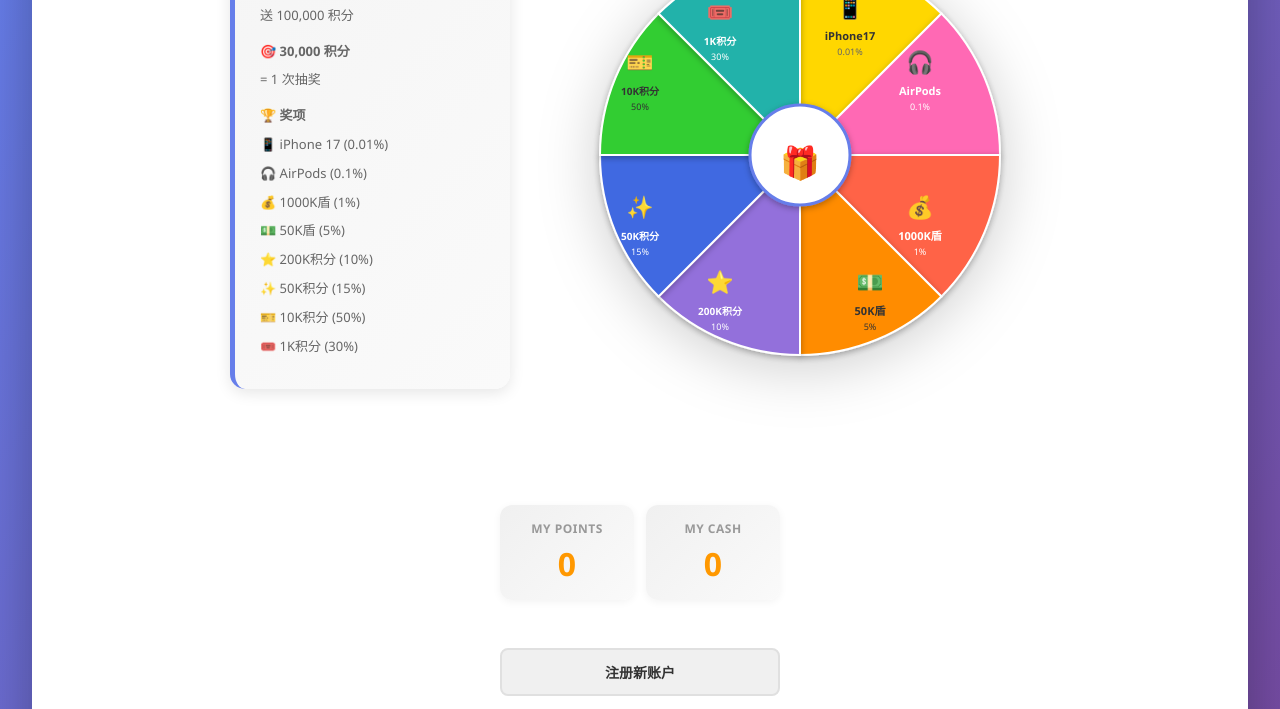
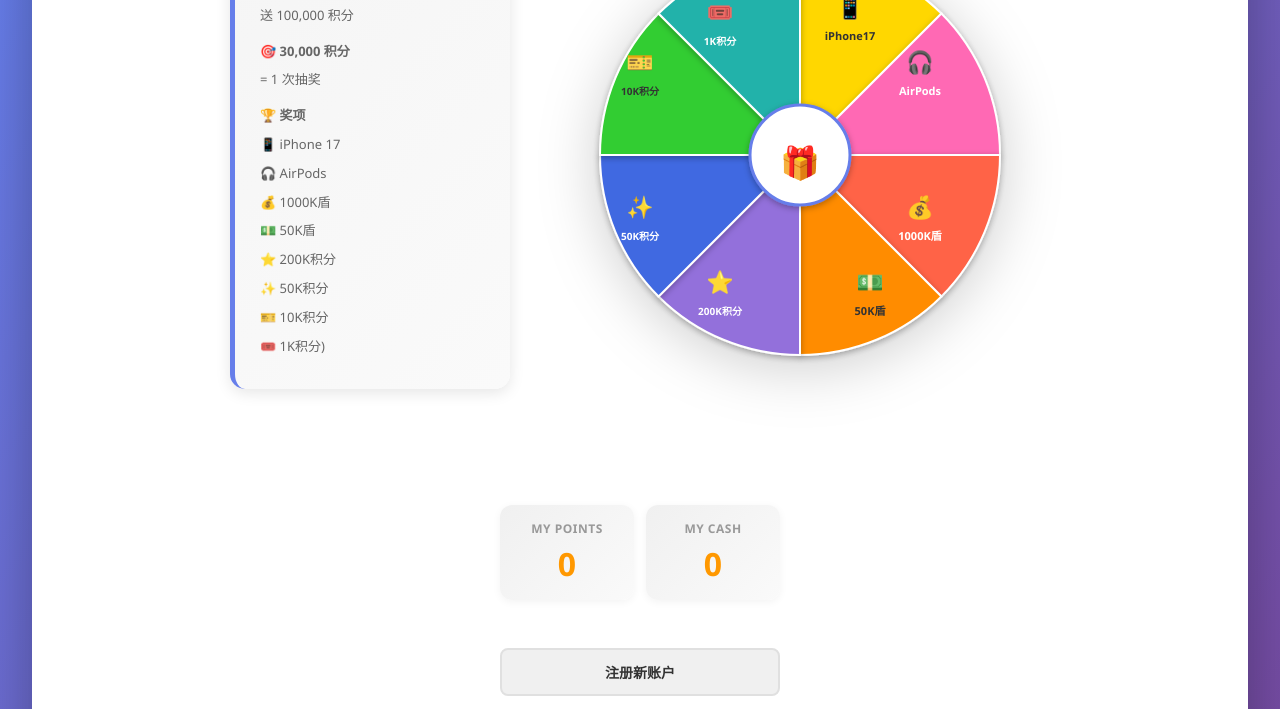
Before and after one commit to gaojian98/lucky-spin, a website: page index.html in a window 1280 px wide. Shown: the part 42-751 px from the top of the page. Drawn offline with Linux system fonts and the light colour scheme.

Commit message:
删除百分比：游戏说明和转盘上的百分比全部删除

```diff
--- a/index.html
+++ b/index.html
@@ -1,3 +1,4 @@
+
 <!DOCTYPE html>
 <html>
 <head>
@@ -86,14 +87,14 @@
           <p style="margin-top: 15px;">🎯 <strong>30,000 积分</strong></p>
           <p>= 1 次抽奖</p>
           <p style="margin-top: 15px;">🏆 <strong>奖项</strong></p>
-          <p>📱 iPhone 17 (0.01%)</p>
-          <p>🎧 AirPods (0.1%)</p>
-          <p>💰 1000K盾 (1%)</p>
-          <p>💵 50K盾 (5%)</p>
-          <p>⭐ 200K积分 (10%)</p>
-          <p>✨ 50K积分 (15%)</p>
-          <p>🎫 10K积分 (50%)</p>
-          <p>🎟️ 1K积分 (30%)</p>
+          <p>📱 iPhone 17 </p>
+          <p>🎧 AirPods </p>
+          <p>💰 1000K盾 </p>
+          <p>💵 50K盾 </p>
+          <p>⭐ 200K积分 </p>
+          <p>✨ 50K积分 </p>
+          <p>🎫 10K积分 </p>
+          <p>🎟️ 1K积分)</p>
         </div>
       </div>
 
@@ -111,49 +112,44 @@
             <path d="M 250,250 L 250,50 A 200,200 0 0,1 391.42,108.58 Z" fill="#FFD700" filter="url(#shadow)" stroke="#fff" stroke-width="2"/>
             <text x="300" y="110" font-size="22" text-anchor="middle" font-weight="bold" fill="#333">📱</text>
             <text x="300" y="135" font-size="11" text-anchor="middle" font-weight="bold" fill="#333">iPhone17</text>
-            <text x="300" y="150" font-size="9" text-anchor="middle" fill="#666">0.01%</text>
+
 
             <!-- 第1段: AirPods (45-90度) -->
             <path d="M 250,250 L 391.42,108.58 A 200,200 0 0,1 450,250 Z" fill="#FF69B4" filter="url(#shadow)" stroke="#fff" stroke-width="2"/>
             <text x="370" y="165" font-size="22" text-anchor="middle" fill="#fff">🎧</text>
             <text x="370" y="190" font-size="11" text-anchor="middle" font-weight="bold" fill="#fff">AirPods</text>
-            <text x="370" y="205" font-size="9" text-anchor="middle" fill="#fff">0.1%</text>
+
 
             <!-- 第2段: 1000K盾 (90-135度) -->
             <path d="M 250,250 L 450,250 A 200,200 0 0,1 391.42,391.42 Z" fill="#FF6347" filter="url(#shadow)" stroke="#fff" stroke-width="2"/>
             <text x="370" y="310" font-size="22" text-anchor="middle" fill="#fff">💰</text>
             <text x="370" y="335" font-size="11" text-anchor="middle" font-weight="bold" fill="#fff">1000K盾</text>
-            <text x="370" y="350" font-size="9" text-anchor="middle" fill="#fff">1%</text>
+
 
             <!-- 第3段: 50K盾 (135-180度) -->
             <path d="M 250,250 L 391.42,391.42 A 200,200 0 0,1 250,450 Z" fill="#FF8C00" filter="url(#shadow)" stroke="#fff" stroke-width="2"/>
             <text x="320" y="385" font-size="22" text-anchor="middle" fill="#333">💵</text>
             <text x="320" y="410" font-size="11" text-anchor="middle" font-weight="bold" fill="#333">50K盾</text>
-            <text x="320" y="425" font-size="9" text-anchor="middle" fill="#333">5%</text>
 
             <!-- 第4段: 200K积分 (180-225度) -->
             <path d="M 250,250 L 250,450 A 200,200 0 0,1 108.58,391.42 Z" fill="#9370DB" filter="url(#shadow)" stroke="#fff" stroke-width="2"/>
             <text x="170" y="385" font-size="22" text-anchor="middle" fill="#fff">⭐</text>
             <text x="170" y="410" font-size="10" text-anchor="middle" font-weight="bold" fill="#fff">200K积分</text>
-            <text x="170" y="425" font-size="9" text-anchor="middle" fill="#fff">10%</text>
 
             <!-- 第5段: 50K积分 (225-270度) -->
             <path d="M 250,250 L 108.58,391.42 A 200,200 0 0,1 50,250 Z" fill="#4169E1" filter="url(#shadow)" stroke="#fff" stroke-width="2"/>
             <text x="90" y="310" font-size="22" text-anchor="middle" fill="#fff">✨</text>
             <text x="90" y="335" font-size="10" text-anchor="middle" font-weight="bold" fill="#fff">50K积分</text>
-            <text x="90" y="350" font-size="9" text-anchor="middle" fill="#fff">15%</text>
 
             <!-- 第6段: 10K积分 (270-315度) -->
             <path d="M 250,250 L 50,250 A 200,200 0 0,1 108.58,108.58 Z" fill="#32CD32" filter="url(#shadow)" stroke="#fff" stroke-width="2"/>
             <text x="90" y="165" font-size="22" text-anchor="middle" fill="#333">🎫</text>
             <text x="90" y="190" font-size="10" text-anchor="middle" font-weight="bold" fill="#333">10K积分</text>
-            <text x="90" y="205" font-size="9" text-anchor="middle" fill="#333">50%</text>
 
             <!-- 第7段: 1K积分 (315-360度) -->
             <path d="M 250,250 L 108.58,108.58 A 200,200 0 0,1 250,50 Z" fill="#20B2AA" filter="url(#shadow)" stroke="#fff" stroke-width="2"/>
             <text x="170" y="115" font-size="22" text-anchor="middle" fill="#fff">🎟️</text>
             <text x="170" y="140" font-size="10" text-anchor="middle" font-weight="bold" fill="#fff">1K积分</text>
-            <text x="170" y="155" font-size="9" text-anchor="middle" fill="#fff">30%</text>
 
             <!-- 中心圆 -->
             <circle cx="250" cy="250" r="50" fill="#fff" stroke="#667eea" stroke-width="3" filter="url(#shadow)"/>
```
